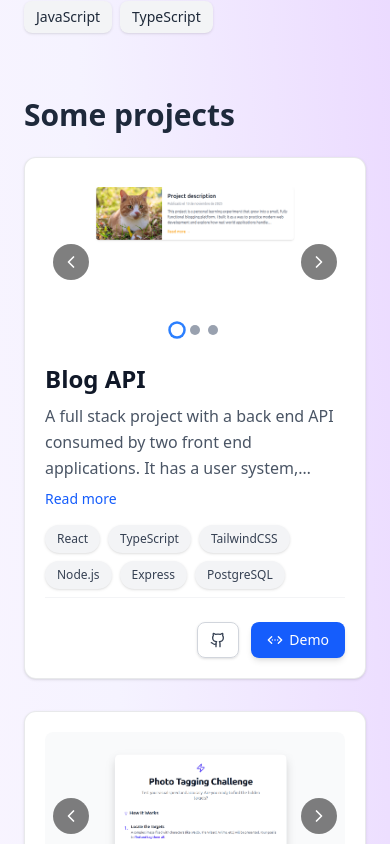
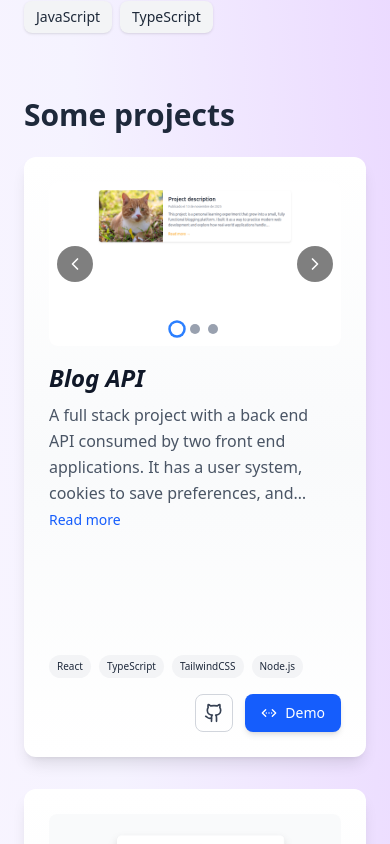
Before and after one commit to josednl/personal-portfolio, a React (Vite) app: page / in a window 390 px wide. Shown: the part 1156-2000 px from the top of the page. Built offline with nearby package versions, Linux system fonts and the light colour scheme.

Commit message:
feat(project-card): add flip funcionality with extended details and improved design

```diff
--- a/src/components/ui/AccessibilityMenu.tsx
+++ b/src/components/ui/AccessibilityMenu.tsx
@@ -142,7 +142,7 @@ const AccessibilityMenu: React.FC = () => {
            )}
         </div>
 
-        <div className="flex items-center justify-between mt-4 py-3 px-4 rounded-lg bg-text/5 dark:bg-text/10 mb-2">
+        <div className="flex items-center justify-between mt-4 py-3 px-4 rounded-lg dark:bg-text/10 mb-2">
           <span className="flex items-center text-sm font-medium text-text/80 dark:text-gray-100">
             {t('fontSize')} ({fontSize}px)
           </span>
--- /dev/null
+++ b/src/components/ui/DetailSection.tsx
@@ -0,0 +1,50 @@
+import {
+  Cpu,
+  Lightbulb,
+  BarChart3,
+  ShieldCheck,
+  BookOpen,
+  LucideIcon,
+} from 'lucide-react';
+
+interface DetailSectionProps {
+  title: string;
+  text: string;
+}
+
+const getIcon = (title: string): LucideIcon => {
+  const t = title.toLowerCase();
+  if (t.includes('arch') || t.includes('arquitectura')) return Cpu;
+  if (t.includes('decis') || t.includes('tech')) return Lightbulb;
+  if (t.includes('metr') || t.includes('metric')) return BarChart3;
+  if (t.includes('prob') || t.includes('solv')) return ShieldCheck;
+  return BookOpen;
+};
+
+export const DetailSection = ({ title, text }: DetailSectionProps) => {
+  const Icon = getIcon(title);
+
+  return (
+    <div className="group/section relative pl-8 pb-2">
+      <div className="absolute left-[11px] top-7 bottom-0 w-0.5 bg-primary/10 dark:bg-primary/30 group-last/section:bg-transparent" />
+
+      <div className="absolute left-0 top-0 p-1.5 rounded-lg bg-white dark:bg-gray-800 border border-primary/20 dark:border-primary/30 shadow-sm transition-transform">
+        <Icon className="w-3.5 h-3.5 text-primary" />
+      </div>
+
+      <div className="flex flex-col gap-1">
+        <h4 className="text-[11px] font-black text-primary uppercase tracking-[0.15em]">
+          {title}
+        </h4>
+
+        <div className="relative overflow-hidden rounded-xl bg-white/40 dark:bg-gray-900/40 p-3 border border-transparent transition-all group-hover/section:border-primary/20 dark:group-hover/section:border-primary/30 group-hover/section:shadow-sm">
+          <p className="text-sm text-gray-600 dark:text-gray-300 leading-relaxed relative z-10">
+            {text}
+          </p>
+
+          <div className="absolute -right-4 -bottom-4 w-16 h-16 bg-primary/5 rounded-full blur-2xl transition-opacity opacity-0 group-hover/section:opacity-100" />
+        </div>
+      </div>
+    </div>
+  );
+};
--- a/src/components/ui/ProjectCard.tsx
+++ b/src/components/ui/ProjectCard.tsx
@@ -1,93 +1,100 @@
 import { useState, useRef, useEffect } from 'react';
 import { ProjectItem } from '@/lib/types/project';
 import { ImageCarousel } from '@/components/ui/ImageCarousel';
-import { ChevronsLeftRightEllipsis, Github, BookOpen } from 'lucide-react';
+import { ChevronsLeftRightEllipsis, Github, RotateCw } from 'lucide-react';
 import { useTranslation } from '@/lib/hooks/useTranslation';
+import { DetailSection } from '@/components/ui/DetailSection';
 
 export const ProjectCard = ({ project }: { project: ProjectItem }) => {
-  const { title, description, images, demoUrl, githubUrl, technologies } =
-    project;
+  const {
+    title,
+    description,
+    images,
+    demoUrl,
+    githubUrl,
+    technologies,
+    architecture,
+    techDecisions,
+    metrics,
+    problemsSolved,
+    learnings,
+  } = project;
   const { t } = useTranslation();
   const [expanded, setExpanded] = useState(false);
   const [isTruncated, setIsTruncated] = useState(false);
+  const [flipped, setFlipped] = useState(false);
   const textRef = useRef<HTMLParagraphElement>(null);
+  const hasExtendedDetails = !!(
+    architecture ||
+    techDecisions ||
+    metrics ||
+    problemsSolved ||
+    learnings
+  );
 
   useEffect(() => {
     const element = textRef.current;
     if (!element) return;
     const checkTruncation = () => {
-      const isOverflowing = element.scrollHeight > element.clientHeight + 1;
-      setIsTruncated(isOverflowing);
+      setIsTruncated(element.scrollHeight > element.offsetHeight);
     };
-
     checkTruncation();
-
-    const resizeObserver = new ResizeObserver(() => {
-      checkTruncation();
-    });
-
+    const resizeObserver = new ResizeObserver(checkTruncation);
     resizeObserver.observe(element);
-
-    return () => {
-      resizeObserver.disconnect();
-    };
+    return () => resizeObserver.disconnect();
   }, [description]);
 
   return (
+    <div className="group perspective-1000 w-full h-[600px]">
       <div
-      className="
-        border border-text/10 rounded-xl p-5 shadow bg-white dark:bg-gray-800
-        hover:shadow-xl hover:-translate-y-2 duration-300 flex flex-col h-full
-        transition-all duration-300 ease-out
-        hover:border-blue-500 dark:hover:border-blue-400
-      "
+        className={`relative w-full h-full transition-transform duration-700 preserve-3d ${flipped ? 'rotate-y-180' : ''}`}
       >
-      <div className="aspect-video w-full overflow-hidden rounded-lg">
+        <div
+          className={`absolute inset-0 backface-hidden border border-transparent rounded-xl p-6 shadow-lg bg-white dark:bg-gray-800 flex flex-col h-full bg-linear-to-b from-white via-gray-50 to-white dark:from-gray-800 dark:via-gray-700 dark:to-gray-800 ${flipped ? 'z-0' : 'z-10'}`}
+          style={{ transform: 'translateZ(0px)' }}
+        >
+          <div className="aspect-video w-full overflow-hidden rounded-lg shrink-0">
             <ImageCarousel images={images} />
           </div>
 
-      <h3 className="text-2xl font-bold mt-4 text-gray-900 dark:text-gray-100 hover:text-blue-600 dark:hover:text-blue-400 transition-colors duration-200">
+          <h3 className="text-2xl font-bold mt-4 text-gray-900 dark:text-gray-100 shrink-0 italic">
             {title}
           </h3>
 
-      <div className="grow flex flex-col">
+          <div className="grow mt-2 overflow-hidden flex flex-col">
+            <div className="overflow-y-auto pr-2 custom-scrollbar">
               <p
                 ref={textRef}
-          className={`
-            text-gray-600 dark:text-gray-300 mt-2 leading-relaxed text-base
-            ${expanded ? '' : 'line-clamp-3'}
-          `}
+                className={`text-gray-600 dark:text-gray-300 leading-relaxed ${expanded ? '' : 'line-clamp-4'}`}
               >
                 {description}
               </p>
+            </div>
 
-        {(isTruncated || expanded) && (
+            {isTruncated && !expanded && (
               <button
-            onClick={() => setExpanded(!expanded)}
-            className={`
-              text-blue-600 dark:text-blue-400 text-sm mt-2 hover:underline w-fit font-medium transition-colors duration-200 focus-visible:outline-none focus-visible:ring-2 focus-visible:ring-blue-500 focus-visible:ring-offset-2
-              hover:bg-blue-50 dark:hover:bg-blue-800
-            `}
+                onClick={() => setExpanded(true)}
+                className="text-blue-600 text-sm mt-1 hover:underline w-fit font-medium shrink-0"
               >
-            {expanded ? t('readLess') : t('readMore')}
+                {t('readMore')}
+              </button>
+            )}
+            {expanded && (
+              <button
+                onClick={() => setExpanded(false)}
+                className="text-blue-600 text-sm mt-1 hover:underline w-fit font-medium shrink-0"
+              >
+                {t('readLess')}
               </button>
             )}
           </div>
 
-      {technologies && technologies.length > 0 && (
-        <div className="flex flex-wrap gap-2 mt-4 mb-2">
-          {technologies.map((tech) => (
+          {technologies && (
+            <div className="flex flex-wrap gap-2 mt-4 shrink-0">
+              {technologies.slice(0, 4).map((tech) => (
                 <span
                   key={tech}
-              className={`
-                px-3 py-1.5 text-xs font-medium
-                bg-gray-100 dark:bg-gray-700
-                text-gray-700 dark:text-gray-300
-                rounded-full shadow-sm
-                hover:bg-blue-50 dark:hover:bg-blue-800
-                hover:text-blue-800 dark:hover:text-blue-200
-                transition-all duration-200
-              `}
+                  className="px-2 py-1 text-[10px] font-medium text-text dark:text-gray-200 bg-gray-100 dark:bg-gray-700 rounded-full"
                 >
                   {tech}
                 </span>
@@ -95,43 +102,92 @@ export const ProjectCard = ({ project }: { project: ProjectItem }) => {
             </div>
           )}
 
-      <hr className="mt-auto mb-4 border-gray-100 dark:border-gray-700 w-full" />
+          <div className="flex gap-3 justify-end pt-4 mt-auto shrink-0">
+            <ActionButtons
+              flipped={flipped}
+              setFlipped={setFlipped}
+              hasExtendedDetails={hasExtendedDetails}
+              githubUrl={githubUrl}
+              demoUrl={demoUrl}
+              t={t}
+            />
+          </div>
+        </div>
 
-      <div className="flex gap-3 justify-end pt-2">
+        <div
+          className={`absolute inset-0 backface-hidden border border-transparent rounded-xl p-6 shadow-lg flex flex-col h-full bg-linear-to-b from-indigo-50 via-purple-50 to-pink-50 dark:from-indigo-900/20 dark:via-purple-900/20 dark:to-pink-900/20 ${flipped ? 'z-10' : 'z-0'}`}
+          style={{ transform: 'rotateY(180deg) translateZ(0px)' }}
+        >
+          <div className="flex items-center justify-between mb-6 shrink-0">
+            <h3 className="text-2xl font-bold text-blue-600 dark:text-blue-300">
+              {t('showDetails')}
+            </h3>
+            <button
+              onClick={() => setFlipped(false)}
+              className="p-2 border border-blue-200 rounded-lg text-gray-700 dark:text-gray-200 hover:bg-gray-100 dark:hover:bg-gray-700 transition-all"
+            >
+              <RotateCw className="w-5 h-5 text-blue-600 dark:text-blue-300" />
+            </button>
+          </div>
+
+          <div className="grow overflow-y-auto space-y-6 pr-2 custom-scrollbar">
+            {architecture && (
+              <DetailSection title={t('architecture')} text={architecture} />
+            )}
+            {techDecisions && (
+              <DetailSection title={t('techDecisions')} text={techDecisions} />
+            )}
+            {metrics && <DetailSection title={t('metrics')} text={metrics} />}
+            {problemsSolved && (
+              <DetailSection
+                title={t('problemsSolved')}
+                text={problemsSolved}
+              />
+            )}
+            {learnings && (
+              <DetailSection title={t('learnings')} text={learnings} />
+            )}
+          </div>
+        </div>
+      </div>
+    </div>
+  );
+};
+
+const ActionButtons = ({
+  flipped,
+  setFlipped,
+  hasExtendedDetails,
+  githubUrl,
+  demoUrl,
+  t,
+}: any) => (
+  <>
+    {hasExtendedDetails && (
+      <button
+        onClick={() => setFlipped(!flipped)}
+        className="p-2 border border-blue-200 rounded-lg text-gray-700 dark:text-gray-200 hover:bg-gray-100 dark:hover:bg-gray-700 transition-all"
+      >
+        <RotateCw className="w-5 h-5 text-blue-600 dark:text-blue-300" />
+      </button>
+    )}
     {githubUrl && (
       <a
         href={githubUrl}
         target="_blank"
-            rel="noopener noreferrer"
-            className={`
-              flex items-center gap-1.5 px-3 py-2 border border-gray-300 dark:border-gray-600
-              text-gray-700 dark:text-gray-200 text-sm rounded-lg
-              hover:bg-gray-50 dark:hover:bg-gray-700
-              transition-colors duration-200 shadow-sm
-              focus-visible:outline-none focus-visible:ring-2 focus-visible:ring-blue-500 focus-visible:ring-offset-2
-            `}
+        className="p-2 border border-gray-300 rounded-lg text-gray-700 dark:text-gray-200 hover:bg-gray-100 dark:hover:bg-gray-700"
       >
-            <Github className="w-4 h-4" />
-            <span className="hidden sm:inline">GitHub</span>
+        <Github className="w-5 h-5" />
       </a>
     )}
-
     {demoUrl && (
       <a
         href={demoUrl}
         target="_blank"
-            rel="noopener noreferrer"
-            className={`
-              flex items-center gap-1.5 px-4 py-2 bg-blue-600 text-white text-sm
-              rounded-lg hover:bg-blue-700 transition-colors duration-200 shadow-md
-              focus-visible:outline-none focus-visible:ring-2 focus-visible:ring-blue-500 focus-visible:ring-offset-2
-            `}
+        className="flex items-center gap-2 px-4 py-2 bg-blue-600 text-white rounded-lg text-sm hover:bg-blue-700 shadow-md transition-all"
       >
-            <ChevronsLeftRightEllipsis className="w-4 h-4" />
-            <span>Demo</span>
+        <ChevronsLeftRightEllipsis className="w-4 h-4" /> Demo
       </a>
     )}
-      </div>
-    </div>
+  </>
 );
-};
--- a/src/index.css
+++ b/src/index.css
@@ -9,3 +9,50 @@
   --color-text: #1e293b;
   --color-text-light: #64748b;
 }
+
+@layer utilities {
+  .perspective-1000 {
+    perspective: 1000px;
+  }
+  .preserve-3d {
+    transform-style: preserve-3d;
+  }
+  .backface-hidden {
+    backface-visibility: hidden;
+    -webkit-backface-visibility: hidden;
+    transform: translateZ(0);
+  }
+  .rotate-y-180 {
+    transform: rotateY(180deg);
+  }
+}
+
+@utility custom-scrollbar {
+  scrollbar-width: thin;
+  scrollbar-color: #e2e8f0 transparent;
+
+  .dark & {
+    scrollbar-color: #334155 transparent;
+  }
+
+  &::-webkit-scrollbar {
+    width: 5px;
+  }
+
+  &::-webkit-scrollbar-track {
+    background: transparent;
+  }
+
+  &::-webkit-scrollbar-thumb {
+    background: #e2e8f0;
+    border-radius: 10px;
+  }
+
+  .dark &::-webkit-scrollbar-thumb {
+    background: #334155;
+  }
+
+  &::-webkit-scrollbar-thumb:hover {
+    background: #94a3b8;
+  }
+}
--- a/src/lib/translations/translations.ts
+++ b/src/lib/translations/translations.ts
@@ -24,6 +24,12 @@ export const translations = {
     downloadCV: 'Download CV',
     readMore: 'Read more',
     readLess: 'Read less',
+    architecture: 'Architecture',
+    techDecisions: 'Technical Decisions',
+    metrics: 'Metrics',
+    problemsSolved: 'Problems Solved',
+    learnings: 'Learnings',
+    showDetails: 'Details',
   },
   es: {
     portfolioOwner: 'José',
@@ -50,5 +56,11 @@ export const translations = {
     downloadCV: 'Descargar CV',
     readMore: 'Leer más',
     readLess: 'Leer menos',
+    architecture: 'Arquitectura',
+    techDecisions: 'Decisiones Técnicas',
+    metrics: 'Métricas',
+    problemsSolved: 'Problemas Resueltos',
+    learnings: 'Aprendizajes',
+    showDetails: 'Detalles',
   },
 };
--- a/src/lib/types/project.d.ts
+++ b/src/lib/types/project.d.ts
@@ -6,6 +6,12 @@ export interface ProjectItem {
   demoUrl?: string;
   githubUrl?: string;
   technologies?: string[];
+  // Extended details for expandable section
+  architecture?: string;
+  techDecisions?: string;
+  metrics?: string;
+  problemsSolved?: string;
+  learnings?: string;
 }
 
 export interface ProjectsData {
```
Also changed, not shown: 1 other file (tests, documents, lock files or other folders). Lines whose indentation alone changed are shown as unchanged.
